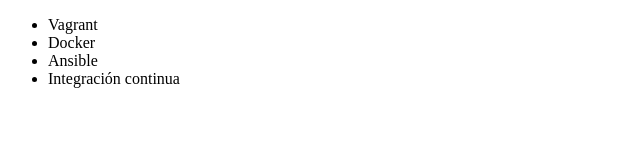
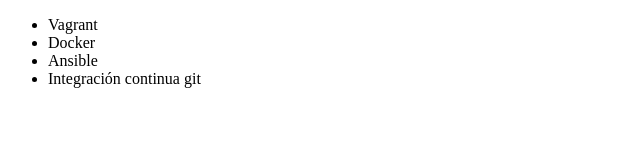
Before and after one commit to GeovannyBricenoG/aluragit, a plain HTML site: page index.html in a window 1280 px wide. Shown: the full height of the page, 0-640 px from the left. Drawn offline with Linux system fonts and the light colour scheme.

Commit message:
corrigiendo nombre de curso en la lista cursos

```diff
--- a/index.html
+++ b/index.html
@@ -9,7 +9,7 @@
          <li> Vagrant </li>
          <li> Docker </li>
          <li> Ansible </li>
-         <li> Integración continua </li>
+         <li> Integración continua git </li>
      </ul>
 </body>
 </html>
```
